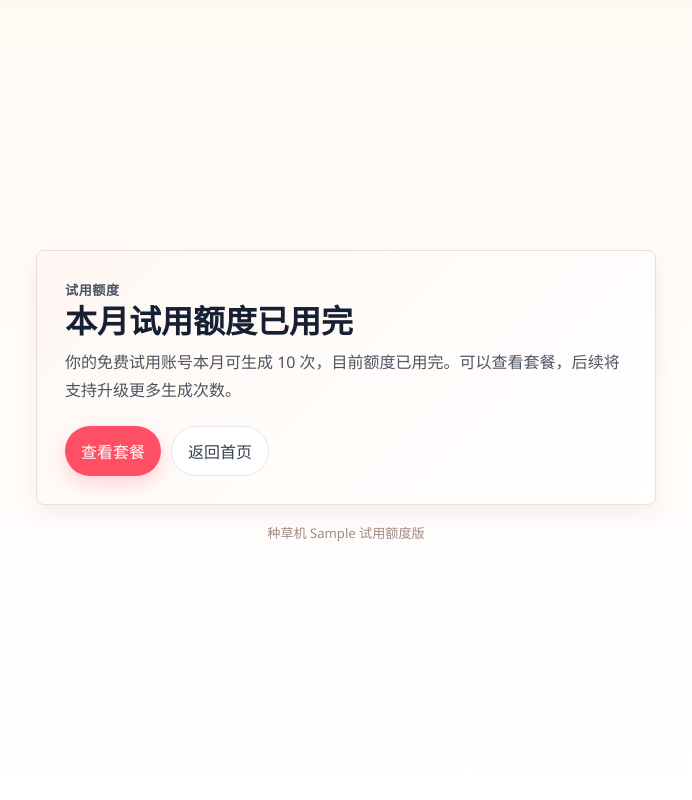
After one commit to chenjiaozz1015-maker/xhs-product-note-agent, a FastAPI app: template app/templates/quota_empty.html in a window 1280 px wide. The commit adds this page. Shown: the whole page, without its empty margins (294-986 px from the left). Run offline with FastAPI, Linux system fonts and the light colour scheme; the template is opened without the code that fills it: most values are stand-ins (such as "Sample title", 1, 10 or a date in 2020).

Commit message:
Add trial quota control

```diff
--- a/app/config.py
+++ b/app/config.py
@@ -17,7 +17,7 @@ DATA_DIR.mkdir(parents=True, exist_ok=True)
 
 APP_NAME = os.getenv("APP_NAME", "种草机")
 APP_TITLE = os.getenv("APP_TITLE", APP_NAME)
-APP_VERSION = os.getenv("APP_VERSION", "v0.3-1")
+APP_VERSION = os.getenv("APP_VERSION", "v0.3-2")
 HOST = os.getenv("HOST", "0.0.0.0")
 PORT = int(os.getenv("PORT", "8000"))
 SESSION_SECRET = os.getenv("SESSION_SECRET", "change-this-session-secret")
--- a/app/routes/auth.py
+++ b/app/routes/auth.py
@@ -11,6 +11,7 @@ from app.services.auth_service import (
     authenticate_user,
     create_user,
     get_current_user,
+    get_user_quota,
     login_user,
     logout_user,
 )
@@ -20,11 +21,14 @@ templates = Jinja2Templates(directory=str(Path(__file__).resolve().parents[1] /
 
 
 def _auth_context(request: Request, **extra: object) -> dict[str, object]:
+    current_user = get_current_user(request)
+    quota = get_user_quota(int(current_user["id"])) if current_user else None
     return {
         "request": request,
         "app_title": APP_TITLE,
         "app_version": APP_VERSION,
-        "current_user": get_current_user(request),
+        "current_user": current_user,
+        "quota": quota,
         **extra,
     }
 
--- a/app/routes/pages.py
+++ b/app/routes/pages.py
@@ -5,7 +5,7 @@ from pathlib import Path
 import shutil
 
 from app.config import APP_TITLE, APP_VERSION, UPLOAD_DIR, GENERATED_DIR
-from app.services.auth_service import get_current_user
+from app.services.auth_service import get_current_user, get_user_quota, increment_used_quota
 from app.services.note_builder import build_result_payload
 from app.services.poster_engine_adapter import generate_posters
 
@@ -17,11 +17,13 @@ SUPPORTED_IMAGE_TYPES = {"image/jpeg", "image/png", "image/webp"}
 
 def _index_context(request: Request, error: str = "", warning: str = "") -> dict:
     current_user = get_current_user(request)
+    quota = get_user_quota(int(current_user["id"])) if current_user else None
     return {
         "request": request,
         "app_title": APP_TITLE,
         "app_version": APP_VERSION,
         "current_user": current_user,
+        "quota": quota,
         "error": error,
         "warning": warning,
     }
@@ -42,8 +44,23 @@ async def generate(
     style: str = Form(...),
     image: UploadFile | None = File(None),
 ):
-    if not get_current_user(request):
+    current_user = get_current_user(request)
+    if not current_user:
         return RedirectResponse("/login?next=/&login_required=1", status_code=303)
+
+    quota = get_user_quota(int(current_user["id"]))
+    if not quota or quota["remaining_quota"] <= 0:
+        return templates.TemplateResponse(
+            "quota_empty.html",
+            {
+                "request": request,
+                "app_title": APP_TITLE,
+                "app_version": APP_VERSION,
+                "current_user": current_user,
+                "quota": quota,
+            },
+            status_code=403,
+        )
 
     if not image or not image.filename:
         return templates.TemplateResponse(
@@ -88,6 +105,7 @@ async def generate(
             summary_sentence=str(result_payload["summary_sentence"]),
         )
         result_payload["image_paths"] = poster_paths
+        quota = increment_used_quota(int(current_user["id"]))
         return templates.TemplateResponse(
             "result.html",
             {
@@ -95,6 +113,7 @@ async def generate(
                 "app_title": APP_TITLE,
                 "app_version": APP_VERSION,
                 "current_user": get_current_user(request),
+                "quota": quota,
                 "result": result_payload,
             },
         )
--- a/app/services/db.py
+++ b/app/services/db.py
@@ -16,8 +16,8 @@ CREATE TABLE IF NOT EXISTS users (
     display_name TEXT,
     trial_status TEXT NOT NULL DEFAULT 'trial',
     plan TEXT NOT NULL DEFAULT 'trial',
-    monthly_quota INTEGER NOT NULL DEFAULT 10,
-    used_quota INTEGER NOT NULL DEFAULT 0,
+    monthly_quota INTEGER DEFAULT 10,
+    used_quota INTEGER DEFAULT 0,
     created_at TEXT NOT NULL DEFAULT CURRENT_TIMESTAMP,
     last_login_at TEXT
 )
--- a/app/static/css/style.css
+++ b/app/static/css/style.css
@@ -1023,6 +1082,39 @@ button, .secondary-btn, .copy-btn, .btn {
   text-decoration: none;
 }
 
+.quota-empty-page {
+  min-height: 100vh;
+  justify-content: center;
+}
+
+.quota-empty-card {
+  width: min(620px, 100%);
+  margin: 0 auto;
+  padding: 28px;
+  background: linear-gradient(135deg, #fff8f4 0%, #fff 100%);
+  border-color: #f0ddd4;
+}
+
+.quota-empty-card h1 {
+  margin: 0 0 10px;
+  color: var(--home-ink);
+  font-size: 2rem;
+  line-height: 1.18;
+}
+
+.quota-empty-card p {
+  margin: 0;
+  color: var(--home-text);
+  line-height: 1.7;
+}
+
+.quota-actions {
+  display: flex;
+  flex-direction: column;
+  gap: 10px;
+  margin-top: 22px;
+}
+
 .pricing-page {
   width: min(1320px, calc(100% - 24px));
   max-width: 1320px;
@@ -1184,6 +1287,21 @@ button, .secondary-btn, .copy-btn, .btn {
     align-items: center;
   }
 
+  .quota-result-tip {
+    flex-direction: row;
+    align-items: center;
+    justify-content: space-between;
+  }
+
+  .quota-result-tip .btn,
+  .quota-actions .btn {
+    width: auto;
+  }
+
+  .quota-actions {
+    flex-direction: row;
+  }
+
   .home-hero h1 {
     font-size: 2.7rem;
   }
--- a/app/templates/login.html
+++ b/app/templates/login.html
@@ -38,7 +38,7 @@
 
         <p class="auth-switch">没有账号？<a href="/register">去注册</a></p>
       </section>
-      <p class="version-note">种草机 {{ app_version }} 账号基础版</p>
+      <p class="version-note">种草机 {{ app_version }} 试用额度版</p>
     </main>
   </body>
 </html>
--- /dev/null
+++ b/app/templates/quota_empty.html
@@ -0,0 +1,23 @@
+<!DOCTYPE html>
+<html lang="zh-CN">
+  <head>
+    <meta charset="UTF-8" />
+    <meta name="viewport" content="width=device-width, initial-scale=1.0, maximum-scale=1.0, user-scalable=no" />
+    <title>{{ app_title }} - 额度已用完</title>
+    <link rel="stylesheet" href="{{ url_for('static', path='css/style.css') }}" />
+  </head>
+  <body>
+    <main class="page quota-empty-page">
+      <section class="card quota-empty-card">
+        <p class="section-label">试用额度</p>
+        <h1>本月试用额度已用完</h1>
+        <p>你的免费试用账号本月可生成 10 次，目前额度已用完。可以查看套餐，后续将支持升级更多生成次数。</p>
+        <div class="quota-actions">
+          <a class="btn btn-primary" href="/pricing">查看套餐</a>
+          <a class="btn btn-ghost" href="/">返回首页</a>
+        </div>
+      </section>
+      <p class="version-note">种草机 {{ app_version }} 试用额度版</p>
+    </main>
+  </body>
+</html>
--- a/app/templates/register.html
+++ b/app/templates/register.html
@@ -43,7 +43,7 @@
 
         <p class="auth-switch">已有账号？<a href="/login">去登录</a></p>
       </section>
-      <p class="version-note">种草机 {{ app_version }} 账号基础版</p>
+      <p class="version-note">种草机 {{ app_version }} 试用额度版</p>
     </main>
   </body>
 </html>
```
Also changed, not shown: other parts of app/static/css/style.css (+70 -0 lines), app/services/auth_service.py (+61 -0 lines), app/templates/index.html (+18 -1 lines), app/templates/pricing.html (+5 -2 lines), app/templates/result.html (+13 -1 lines), tests/test_auth.py (+74 -1 lines), tests/test_health.py (+1 -0 lines), README.md, 1 other file.
